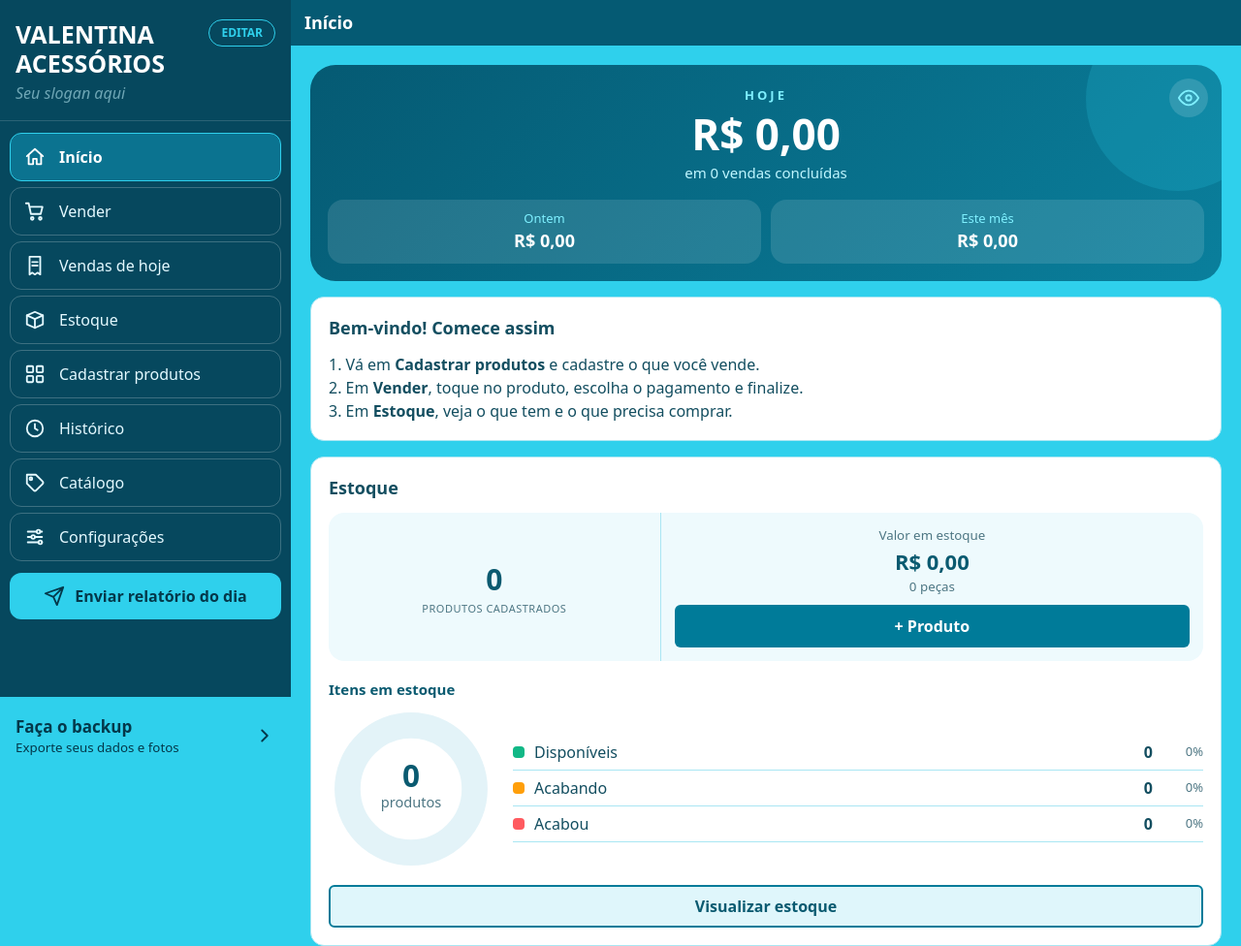
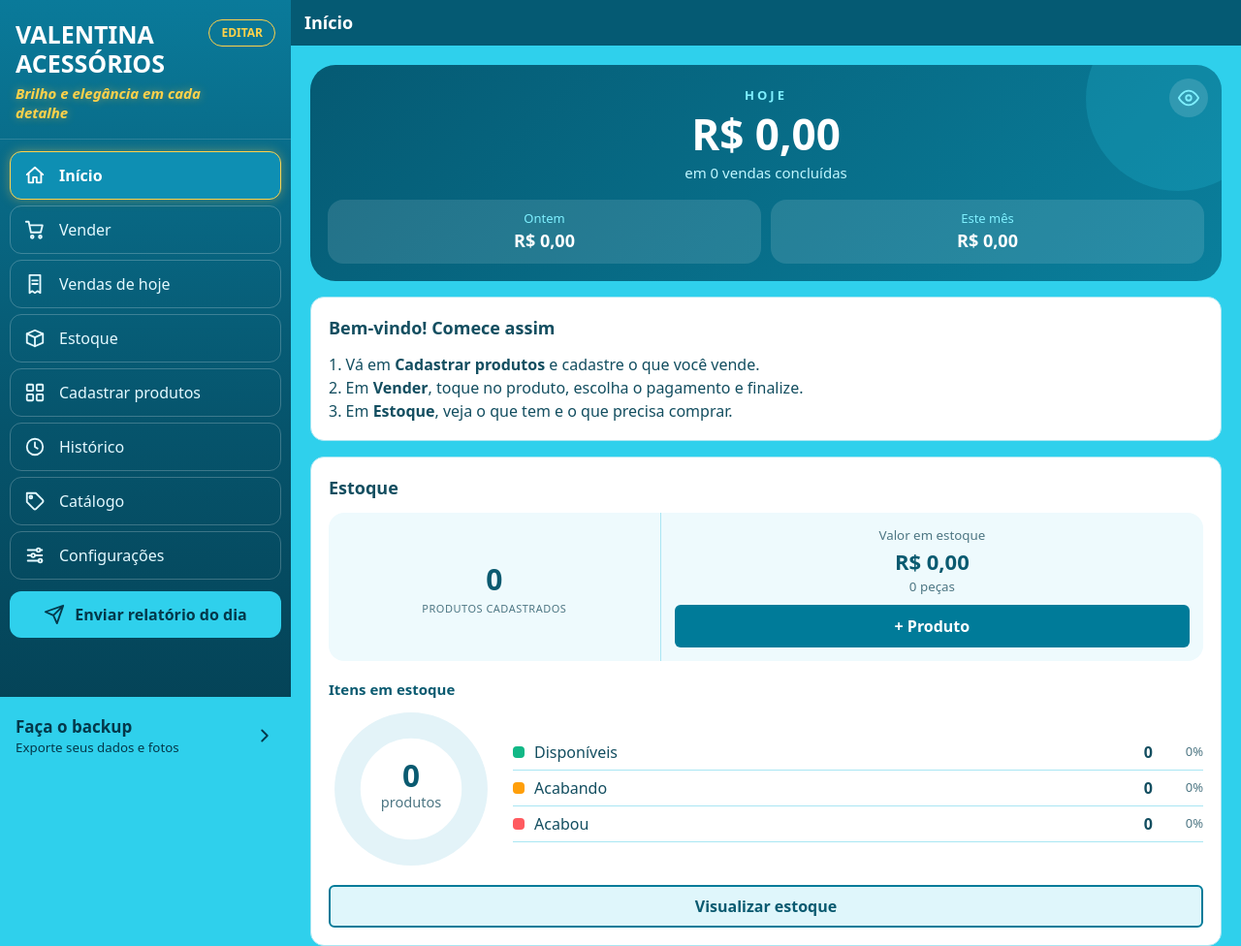
Before and after one commit to valentinaacessorios/Valentina-Acessorios, a plain HTML site: page index.html in a window 1280 px wide. Shown: the whole page at 97% size. Drawn offline with Linux system fonts and the light colour scheme.

Commit message:
Add files via upload

```diff
--- a/index.html
+++ b/index.html
@@ -105,14 +105,15 @@ td.h-q{text-align:center}
 #burger{background:none;border:2px solid rgba(255,255,255,.7);border-radius:10px;color:#fff;padding:6px;cursor:pointer;display:flex}
 #topTit{font-size:18px;font-weight:700}
 #ov{position:fixed;inset:0;background:rgba(0,0,0,.45);z-index:15;display:none}body.menu #ov{display:block}
-#side{position:fixed;top:0;left:0;bottom:0;width:300px;max-width:86vw;background:#06485e;color:#fff;z-index:20;display:flex;flex-direction:column;transform:translateX(-100%);transition:transform .2s;overflow-y:auto}
+#side{position:fixed;top:0;left:0;bottom:0;width:300px;max-width:86vw;background:linear-gradient(180deg,#0a7a9a 0%,#06546c 55%,#043f52 100%);color:#fff;z-index:20;display:flex;flex-direction:column;transform:translateX(-100%);transition:transform .2s;overflow-y:auto}
 body.menu #side{transform:none}
 .sd-head{padding:20px 16px 16px;border-bottom:1px solid rgba(255,255,255,.15)}.sd-id{display:flex;justify-content:space-between;align-items:flex-start;gap:8px}.sd-logo{background:#000;border-radius:14px;padding:0;margin-bottom:14px;overflow:hidden;border:1px solid rgba(212,175,55,.45)}.sd-logo img{display:block;width:100%;aspect-ratio:2/1;object-fit:cover;object-position:center}
 .sd-head h1{font-size:25px;margin:0;line-height:1.2;color:#fff}
-.pill{background:none;border:1.5px solid #2fd0ec;color:#2fd0ec;border-radius:999px;padding:4px 12px;font:inherit;font-size:12px;font-weight:700;cursor:pointer}
+#slogan{margin:6px 0 0;font-size:15px;font-style:italic;font-weight:600;color:#ffd24a;text-shadow:0 0 10px rgba(255,200,60,.45)}
+.pill{background:none;border:1.5px solid #ffd24a;color:#ffd24a;border-radius:999px;padding:4px 12px;font:inherit;font-size:12px;font-weight:700;cursor:pointer}
 #nav{padding:12px 10px 6px;display:flex;flex-direction:column;gap:6px}
 #nav button{display:flex;align-items:center;gap:14px;width:100%;text-align:left;background:none;border:1.5px solid rgba(255,255,255,.22);border-radius:12px;color:#e4f9ff;padding:12px 14px;font:inherit;font-size:16px;cursor:pointer}
-#nav button.on{background:#0b7390;border-color:#2fd0ec;color:#fff;font-weight:700}
+#nav button.on{background:#0e8fb3;border-color:#ffd24a;color:#fff;font-weight:700;box-shadow:0 0 12px rgba(255,210,74,.35)}
 .sd-send{padding:6px 10px 12px}
 #btnRel{background:#2fd0ec;color:#04384a;border:0;width:100%;display:flex;gap:10px;justify-content:center;align-items:center;border-radius:12px;padding:12px;font-weight:700}
 .sd-ban{margin-top:auto;background:#2fd0ec;color:#04384a;border:0;width:100%;padding:18px 16px;display:flex;justify-content:space-between;align-items:center;text-align:left;font:inherit;cursor:pointer}
@@ -603,7 +604,7 @@ $('#kVit').onclick=()=>{const L=catSel();if(!L.length)return alert('Marque ao me
 function rLogo(){const l=db.cfg.logo;$('#sdLogo').hidden=!l;if(l)$('#logoImg').src=l;$('#logoPv').innerHTML=l?`<img class="pv" style="width:auto;max-width:100%;height:90px" src="${l}" alt="">`:'';$('#logoDel').hidden=!l}
 $('#logoFile').onchange=$('#logoCam').onchange=e=>{const f=e.target.files[0];if(!f)return;const r=new FileReader();r.onload=()=>{const i=new Image();i.onload=()=>{const k=Math.min(1,600/Math.max(i.width,i.height)),c=document.createElement('canvas');c.width=Math.round(i.width*k);c.height=Math.round(i.height*k);const x=c.getContext('2d');x.fillStyle='#fff';x.fillRect(0,0,c.width,c.height);x.drawImage(i,0,0,c.width,c.height);db.cfg.logo=c.toDataURL('image/jpeg',.82);save();rLogo()};i.src=r.result};r.readAsDataURL(f);e.target.value=''};
 $('#logoDel').onclick=()=>{if(confirm('Remover a foto da loja?')){delete db.cfg.logo;save();rLogo()}};
-function rSlogan(){const e=$('#slogan');e.textContent=db.cfg.slogan||'Seu slogan aqui';e.style.opacity=db.cfg.slogan?1:.55}
+function rSlogan(){const e=$('#slogan');e.textContent=db.cfg.slogan||'Brilho e elegância em cada detalhe'}
 $('#slg').oninput=e=>{db.cfg.slogan=e.target.value;save();rSlogan()};
 $('#loja').oninput=e=>{db.cfg.loja=e.target.value;save();$('#lojaNome').textContent=e.target.value||'VALENTINA ACESSÓRIOS'};
 $('#addDono').onclick=()=>{const n=$('#dNome').value.trim(),t=$('#dTel').value;if(!n||t.replace(/\D/g,'').length<10)return alert('Informe o nome e o WhatsApp com DDD.');db.cfg.donos.push({nome:n,tel:t});save();$('#dNome').value=$('#dTel').value='';rCfg()};
```
